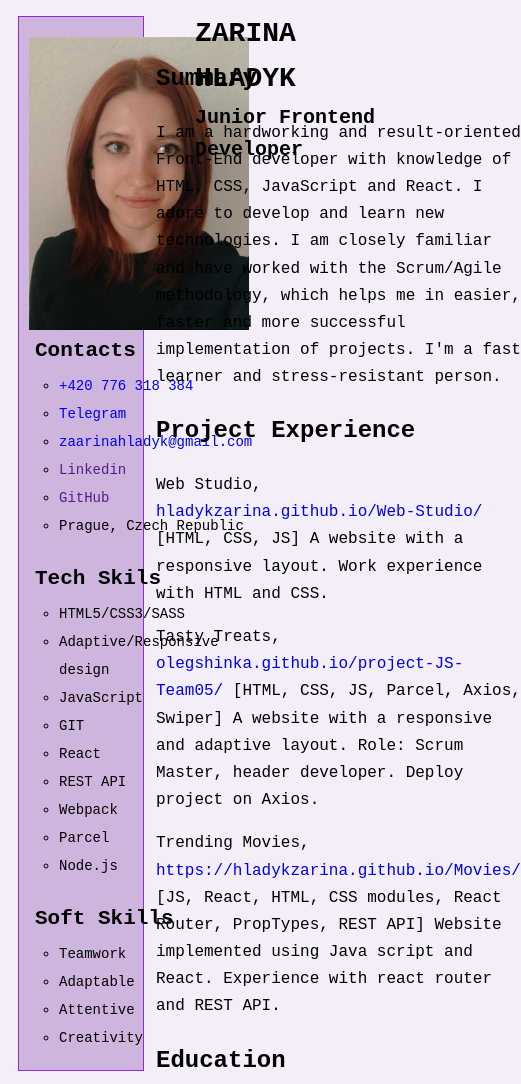
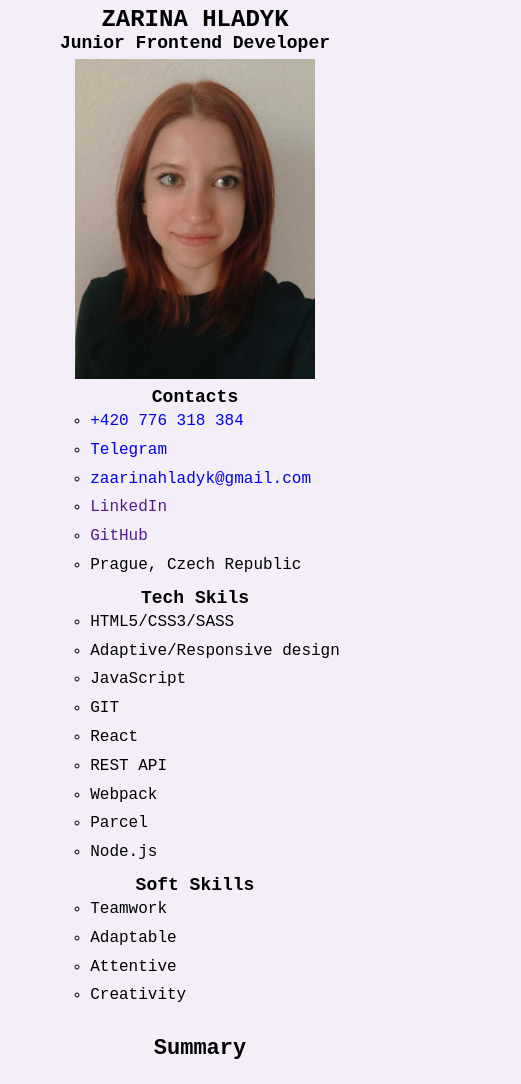
Before and after one commit to hladykzarina/Zarina_Hladyk_Frontend-Developer, a plain HTML site: page index.html in a window 390 px wide. Shown: the top 1084 px of the page, 521 px wide, since content can reach past the window. Drawn offline with Linux system fonts and the light colour scheme; a web font is replaced by a local one.

Commit message:
style-mobile

```diff
--- a/index.css
+++ b/index.css
@@ -17,19 +17,102 @@ body {
   margin-left: 18px;
   margin-right: 18px;
   background-color: #f3eef7;
+  margin: 0;
 }
 
 /* Left side */
 
+.left-inf {
+  display: flex;
+  flex-direction: column;
+  justify-content: center;
+  align-items: center;
+}
+
+.name {
+  margin: 0;
+  margin-top: 6px;
+  font-size: 24px;
+  display: flex;
+  justify-content: center;
+  align-items: center;
+}
+
+.name-status {
+  margin: 0;
+  font-size: 18px;
+  margin-bottom: 6px;
+}
+
+.information {
+  display: flex;
+  flex-direction: column;
+}
+
+.div-photo {
+  display: flex;
+  justify-content: center;
+  align-items: center;
+}
+
+.photo {
+  width: 240px;
+}
+
+.inf-block {
+  display: flex;
+  flex-direction: column;
+}
+
+.contacts {
+  font-size: 18px;
+  margin: 0;
+  margin-top: 8px;
+  display: flex;
+  justify-content: center;
+  align-items: center;
+}
+
+.skills-list {
+  font-size: 16px;
+  line-height: 1.8;
+  margin: 0;
+}
+
+.main-information {
+  margin-left: 10px;
+  margin-bottom: 18px;
+  line-height: 1.9;
+}
+
+.main-inf-title {
+  display: flex;
+  justify-content: center;
+  align-items: center;
+  font-size: 22px;
+}
+
+.education-title {
+  display: flex;
+  justify-content: center;
+  align-items: center;
+}
+
+.main-inf-text {
+  display: flex;
+  align-items: center;
+  flex-direction: column;
+}
+
 /* .left-inf {
   display: flex;
-} */
+}
 
 .left-inf {
   background-color: #ceb5de;
   border: 1px solid #9328d5;
   width: 35%;
-}
+} */
 
 /*.my-name {
   position: absolute;
@@ -51,7 +134,7 @@ body {
     flex-direction: column;
     line-height: 1.6;
   }
-} */
+}
 
 .my-name {
   position: absolute;
@@ -66,7 +149,7 @@ body {
 .name {
   margin: 0;
   font-size: 28px;
-}
+}*/
 
 /*.mobile-contacts {
   position: absolute;
@@ -75,7 +158,7 @@ body {
   display: flex;
   flex-wrap: wrap;
   flex-direction: column;
-} */
+}
 
 .name-status {
   margin: 0;
@@ -96,26 +179,28 @@ body {
   justify-content: flex-start;
   margin-bottom: 18px;
 }
+*/
 
 /*.contacts {
   font-size: 14px;
   margin-left: 18%;
-} */
+}
 
 .contacts {
   margin: 0;
   margin-left: 16px;
 }
+*/
 
 /*.skills-list {
   margin: 0;
   font-size: 12px;
   line-height: 1.7;
   list-style: none;
-} */
+}
 .skills-list {
   margin: 0;
-}
+} */
 
 /*.photo {
   position: absolute;
@@ -123,15 +208,16 @@ body {
   left: 10px;
   width: 170px;
 }
-*/
+
 .photo {
   margin-top: 20px;
   margin-left: 10px;
   display: flex;
   justify-content: center;
 }
+*/
 
-/* Right side */
+/* Right side
 
 .main-information {
   position: absolute;
@@ -149,3 +235,5 @@ body {
 .lang {
   margin-bottom: 6px;
 }
+
+*/
--- a/index.html
+++ b/index.html
@@ -23,7 +23,9 @@
       <!--Inf block (on left)-->
       <div class="information">
         <!--Photo-->
-        <img class="photo" src="frame2.jpg" alt="Photo" width="220" />
+        <div class="div-photo">
+          <img class="photo" src="frame2.jpg" alt="Photo" width="220" />
+        </div>
         <div class="inf-block mobile-contacts">
           <h2 class="contacts">Contacts</h2>
           <ul class="skills-list">
@@ -38,7 +40,7 @@
                 >zaarinahladyk@gmail.com</a
               >
             </li>
-            <li class="skills-item"><a class="skills-link link" href="">Linkedin</a></li>
+            <li class="skills-item"><a class="skills-link link" href="">LinkedIn</a></li>
             <li class="skills-item"><a class="skills-link link" href="">GitHub</a></li>
             <li class="skills-item">Prague, Czech Republic</li>
           </ul>
```
